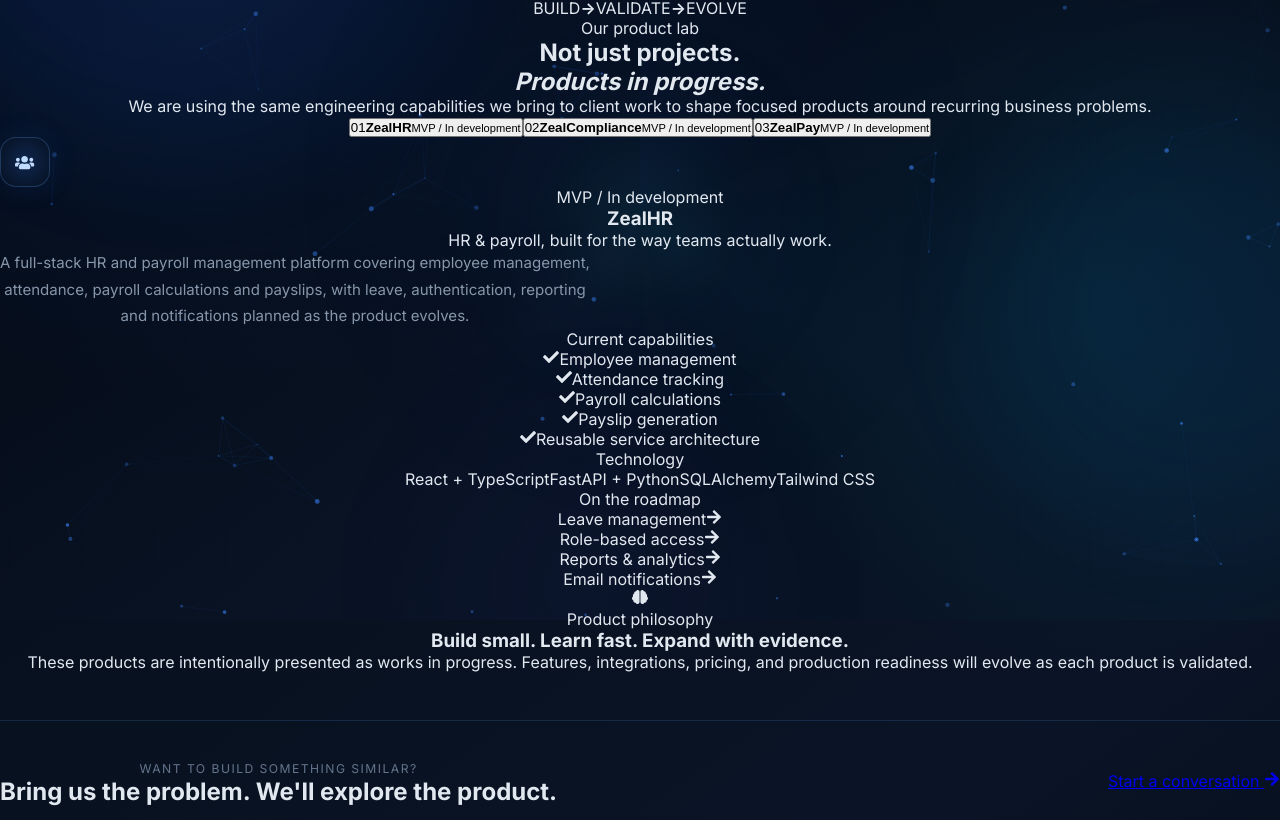
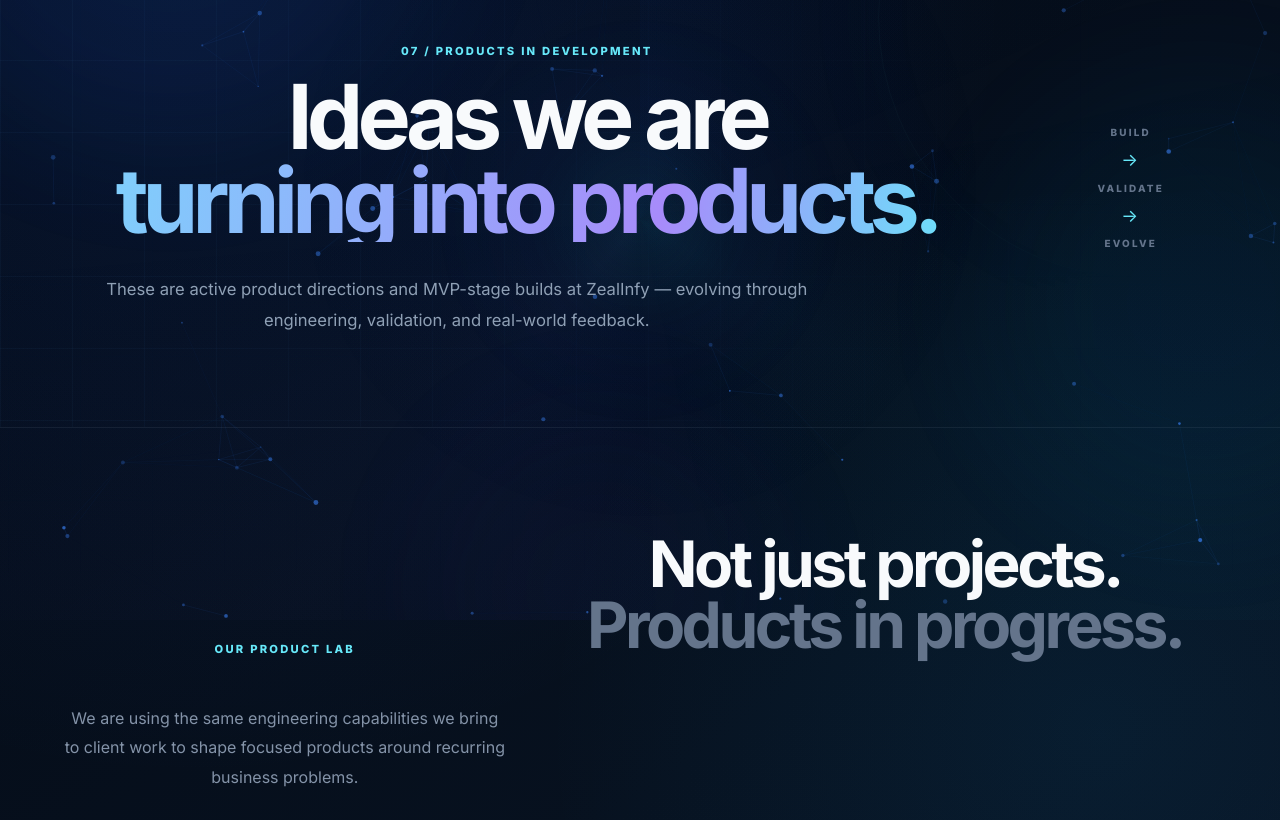
Before and after one commit to rajeshreddyrrr/ZealInfy-Website, a React (Create React App) app: page /products in a window 1280 px wide. Shown: the part 180-1000 px from the top of the page. Built offline with nearby package versions, Linux system fonts and the light colour scheme; no server answers.

Commit message:
fix: style products development experience

```diff
--- a/src/components/Products.css
+++ b/src/components/Products.css
@@ -1,298 +1,52 @@
-.products-section {
-  position: relative;
-  overflow: hidden;
-}
-
-.products-heading {
-  display: flex;
-  justify-content: space-between;
-  align-items: end;
-  gap: 3rem;
-  margin-bottom: 4rem;
-}
-
-.products-eyebrow {
-  display: inline-block;
-  margin-bottom: 0.9rem;
-  color: #7dd3fc;
-  font-size: 0.75rem;
-  font-weight: 800;
-  letter-spacing: 0.19em;
-  text-transform: uppercase;
-}
-
-.products-heading .section-title {
-  margin-bottom: 0;
-  text-align: left;
-  text-transform: none;
-  letter-spacing: -0.045em;
-  font-size: clamp(2.6rem, 5vw, 4.8rem);
-}
-
-.products-heading .section-subtitle {
-  margin: 0;
-  text-align: left;
-  max-width: 470px;
-}
-
-.products-grid {
-  display: grid;
-  grid-template-columns: repeat(12, minmax(0, 1fr));
-  gap: 1.4rem;
-  position: relative;
-}
-
-.product-card {
-  min-height: 300px;
-  padding: 2rem;
-  position: relative;
-  overflow: hidden;
-  border: 1px solid rgba(148, 163, 184, 0.12);
-  border-radius: 28px;
-  background:
-    linear-gradient(145deg, rgba(15, 32, 57, 0.7), rgba(5, 13, 26, 0.58));
-  backdrop-filter: blur(14px);
-  transition: transform 0.4s ease, border-color 0.4s ease, box-shadow 0.4s ease;
-}
-
-.product-card:nth-child(1) {
-  grid-column: span 7;
-  min-height: 380px;
-  padding: 2.6rem;
-  background:
-    radial-gradient(circle at 85% 15%, rgba(59, 130, 246, 0.18), transparent 35%),
-    linear-gradient(145deg, rgba(15, 38, 72, 0.82), rgba(5, 13, 26, 0.62));
-}
-
-.product-card:nth-child(2) {
-  grid-column: span 5;
-}
-
-.product-card:nth-child(3) {
-  grid-column: span 5;
-}
-
-.product-card:nth-child(4) {
-  grid-column: span 7;
-}
-
-.product-card::before {
-  content: '';
-  position: absolute;
-  width: 240px;
-  height: 240px;
-  right: -100px;
-  top: -130px;
-  border-radius: 50%;
-  background: rgba(56, 189, 248, 0.1);
-  filter: blur(35px);
-  transition: transform 0.5s ease;
-}
-
-.product-card:hover {
-  transform: translateY(-8px) rotate(-0.35deg);
-  border-color: rgba(96, 165, 250, 0.28);
-  box-shadow: 0 30px 90px rgba(0, 0, 0, 0.25), 0 0 50px rgba(37, 99, 235, 0.08);
-}
-
-.product-card:hover::before {
-  transform: scale(1.35);
-}
-
-.product-top {
-  display: flex;
-  align-items: center;
-  justify-content: space-between;
-  margin-bottom: 2.6rem;
-  position: relative;
-  z-index: 1;
-}
-
-.product-icon {
-  width: 50px;
-  height: 50px;
-  display: grid;
-  place-items: center;
-  border-radius: 16px;
-  color: #bfdbfe;
-  background: radial-gradient(circle, rgba(59, 130, 246, 0.2), rgba(7, 17, 31, 0.7));
-  border: 1px solid rgba(96, 165, 250, 0.25);
-  font-size: 1.2rem;
-  box-shadow: 0 0 30px rgba(59, 130, 246, 0.1);
-}
-
-.product-status {
-  padding: 0.35rem 0.7rem;
-  border-radius: 999px;
-  font-size: 0.65rem;
-  font-weight: 800;
-  letter-spacing: 0.09em;
-  text-transform: uppercase;
-}
-
-.product-status-building {
-  color: #bfdbfe;
-  background: rgba(59, 130, 246, 0.1);
-  border: 1px solid rgba(96, 165, 250, 0.2);
-}
-
-.product-status-exploring {
-  color: #94a3b8;
-  background: rgba(148, 163, 184, 0.07);
-  border: 1px solid rgba(148, 163, 184, 0.14);
-}
-
-.product-category {
-  color: #60a5fa;
-  font-size: 0.7rem;
-  font-weight: 800;
-  letter-spacing: 0.12em;
-  text-transform: uppercase;
-  margin-bottom: 0.65rem;
-  position: relative;
-  z-index: 1;
-}
-
-.product-name {
-  color: #f8fafc;
-  font-size: 1.8rem;
-  letter-spacing: -0.025em;
-  margin-bottom: 0.8rem;
-  position: relative;
-  z-index: 1;
-}
-
-.product-card:nth-child(1) .product-name {
-  font-size: clamp(2.1rem, 4vw, 3.2rem);
-}
-
-.product-description {
-  max-width: 590px;
-  color: #8796aa;
-  font-size: 0.94rem;
-  line-height: 1.75;
-  position: relative;
-  z-index: 1;
-}
-
-.product-link {
-  position: absolute;
-  left: 2rem;
-  bottom: 1.8rem;
-  display: inline-flex;
-  align-items: center;
-  gap: 0.5rem;
-  color: #93c5fd;
-  font-size: 0.76rem;
-  font-weight: 700;
-  opacity: 0.85;
-}
-
-.product-card:nth-child(1) .product-link {
-  left: 2.6rem;
-  bottom: 2.3rem;
-}
-
-.product-link svg {
-  font-size: 0.68rem;
-}
-
-.products-cta {
-  margin-top: 3rem;
-  padding: 2.2rem 0;
-  display: flex;
-  align-items: center;
-  justify-content: space-between;
-  gap: 2rem;
-  border-top: 1px solid rgba(96, 165, 250, 0.16);
-  border-bottom: 1px solid rgba(96, 165, 250, 0.1);
-}
-
-.products-cta span {
-  color: #64748b;
-  font-size: 0.76rem;
-  text-transform: uppercase;
-  letter-spacing: 0.12em;
-}
-
-.products-cta h3 {
-  color: #e2e8f0;
-  font-size: 1.3rem;
-  margin-top: 0.35rem;
-}
-
-.products-cta button {
-  flex-shrink: 0;
-  display: inline-flex;
-  align-items: center;
-  gap: 0.6rem;
-  padding: 0.9rem 1.25rem;
-  border-radius: 999px;
-  border: 1px solid rgba(96, 165, 250, 0.3);
-  background: rgba(59, 130, 246, 0.09);
-  color: #bfdbfe;
-  font-family: inherit;
-  font-weight: 700;
-  cursor: pointer;
-  transition: all 0.25s ease;
-}
-
-.products-cta button:hover {
-  background: rgba(59, 130, 246, 0.18);
-  transform: translateX(4px);
-}
-
-@media (max-width: 900px) {
-  .products-heading {
-    align-items: start;
-    flex-direction: column;
-    gap: 1.5rem;
-  }
-
-  .products-grid {
-    grid-template-columns: repeat(2, minmax(0, 1fr));
-  }
-
-  .product-card,
-  .product-card:nth-child(1),
-  .product-card:nth-child(2),
-  .product-card:nth-child(3),
-  .product-card:nth-child(4) {
-    grid-column: span 1;
-  }
-
-  .product-card:nth-child(1) {
-    min-height: 340px;
-  }
-}
-
-@media (max-width: 640px) {
-  .products-grid {
-    grid-template-columns: 1fr;
-  }
-
-  .product-card,
-  .product-card:nth-child(1),
-  .product-card:nth-child(2),
-  .product-card:nth-child(3),
-  .product-card:nth-child(4) {
-    grid-column: span 1;
-    min-height: 300px;
-    padding: 1.6rem;
-  }
-
-  .product-card:nth-child(1) .product-name {
-    font-size: 2rem;
-  }
-
-  .product-link,
-  .product-card:nth-child(1) .product-link {
-    left: 1.6rem;
-    bottom: 1.5rem;
-  }
-
-  .products-cta {
-    align-items: flex-start;
-    flex-direction: column;
-  }
-}
+.products-page{position:relative;overflow:hidden;padding-bottom:5rem;color:#e2e8f0}
+.products-hero{min-height:64vh;display:grid;grid-template-columns:1fr auto;align-items:center;gap:4rem;padding:7rem 6vw 5rem;border-bottom:1px solid rgba(148,163,184,.1);position:relative;overflow:hidden}
+.products-hero-grid{position:absolute;inset:0;background-image:linear-gradient(rgba(96,165,250,.045) 1px,transparent 1px),linear-gradient(90deg,rgba(96,165,250,.045) 1px,transparent 1px);background-size:72px 72px;mask-image:linear-gradient(90deg,#000,transparent 90%)}
+.products-hero-grid:after{content:'';position:absolute;width:520px;height:520px;right:-120px;top:-160px;border:1px solid rgba(103,232,249,.12);border-radius:50%;box-shadow:0 0 100px rgba(37,99,235,.08),inset 0 0 90px rgba(37,99,235,.04)}
+.products-copy{position:relative;z-index:2;max-width:900px}
+.products-eyebrow,.products-label{color:#67e8f9;font-size:.7rem;font-weight:850;letter-spacing:.2em;text-transform:uppercase}
+.products-copy h1{margin-top:1rem;color:#f8fafc;font-size:clamp(3.2rem,7vw,6.8rem);line-height:.93;letter-spacing:-.065em;max-width:920px}
+.products-copy h1 span{display:block;color:transparent;background:linear-gradient(100deg,#7dd3fc,#a78bfa 65%,#67e8f9);-webkit-background-clip:text;background-clip:text}
+.products-copy p{max-width:760px;margin-top:2rem;color:#8fa0b5;font-size:1.04rem;line-height:1.85}
+.products-stack{position:relative;z-index:2;display:flex;flex-direction:column;align-items:center;gap:.7rem;min-width:145px;color:#64748b;font-size:.62rem;font-weight:850;letter-spacing:.22em}
+.products-stack strong{color:#67e8f9;font-size:1.1rem;font-weight:400}
+.products-content{max-width:1400px;margin:auto;padding:6rem 5vw 0}
+.products-intro{display:grid;grid-template-columns:.8fr 1.2fr;gap:3rem;align-items:end;margin-bottom:3.5rem}
+.products-intro h2{margin-top:.55rem;color:#f8fafc;font-size:clamp(2.6rem,5vw,5rem);line-height:.96;letter-spacing:-.055em}
+.products-intro h2 em{font-style:normal;color:#64748b}
+.products-intro p{max-width:560px;color:#8493a8;line-height:1.85;font-size:1rem}
+.products-switcher{display:grid;grid-template-columns:repeat(3,1fr);border-top:1px solid rgba(148,163,184,.1);border-bottom:1px solid rgba(148,163,184,.1)}
+.products-switcher button{min-height:115px;padding:1.35rem 1.5rem;display:grid;grid-template-columns:42px 1fr;grid-template-rows:auto auto;column-gap:1rem;align-items:center;text-align:left;background:transparent;border:0;border-right:1px solid rgba(148,163,184,.1);color:inherit;cursor:pointer;transition:background .3s ease,border-color .3s ease}
+.products-switcher button:last-child{border-right:0}
+.products-switcher button>span{grid-row:1 / span 2;color:#38bdf8;font-size:.68rem;font-weight:850;letter-spacing:.12em}
+.products-switcher button strong{color:#9aa9bd;font-size:1rem;transition:color .25s ease}
+.products-switcher button small{color:#526174;font-size:.62rem;letter-spacing:.08em;text-transform:uppercase;margin-top:.2rem}
+.products-switcher button:hover,.products-switcher button.active{background:linear-gradient(90deg,rgba(59,130,246,.1),rgba(14,165,233,.025))}
+.products-switcher button.active strong{color:#f8fafc}
+.products-switcher button.active small{color:#67e8f9}
+.product-detail{margin-top:2.5rem;padding:2.8rem 0 3.5rem;border-bottom:1px solid rgba(148,163,184,.1)}
+.product-detail-top{display:flex;gap:1.2rem;align-items:flex-start}
+.product-icon{width:58px;height:58px;flex:0 0 58px;display:grid;place-items:center;border:1px solid rgba(103,232,249,.2);border-radius:50%;color:#67e8f9;background:rgba(14,165,233,.06);font-size:1.1rem}
+.product-detail-top h3{margin-top:.4rem;color:#f8fafc;font-size:clamp(2rem,4vw,3.4rem);line-height:1;letter-spacing:-.05em}
+.product-tagline{margin-top:.65rem;color:#94a3b8;font-size:1rem;line-height:1.7}
+.product-detail>.product-description{max-width:860px;margin:2rem 0 2.7rem;color:#8fa0b5;line-height:1.9;font-size:1rem}
+.product-columns{display:grid;grid-template-columns:1.15fr .85fr 1fr;gap:3rem}
+.product-columns>div{padding-top:1.5rem;border-top:1px solid rgba(148,163,184,.09)}
+.product-columns .products-label{display:block;margin-bottom:1rem}
+.product-item{display:flex;gap:.65rem;align-items:flex-start;padding:.48rem 0;color:#aebbd0;font-size:.85rem;line-height:1.5}
+.product-item svg{color:#67e8f9;flex:0 0 auto;margin-top:.2rem;font-size:.72rem}
+.product-stack{display:flex;flex-wrap:wrap;gap:.5rem}
+.product-stack span{padding:.5rem .65rem;border:1px solid rgba(125,211,252,.12);background:rgba(15,23,42,.4);color:#aebbd0;font-size:.7rem}
+.product-roadmap{display:flex;justify-content:space-between;gap:1rem;padding:.55rem 0;color:#8fa0b5;font-size:.82rem;border-bottom:1px solid rgba(148,163,184,.06)}
+.product-roadmap svg{color:#38bdf8;font-size:.7rem;transition:transform .25s}
+.product-roadmap:hover svg{transform:translateX(4px)}
+.products-note{margin-top:3rem;padding:1.7rem;display:flex;gap:1rem;align-items:flex-start;background:linear-gradient(120deg,rgba(14,165,233,.045),rgba(59,130,246,.025));border:1px solid rgba(96,165,250,.1)}
+.products-note>svg{flex:0 0 auto;margin-top:.2rem;color:#67e8f9}
+.products-note h3{margin-top:.45rem;color:#e2e8f0;font-size:1.25rem}
+.products-note p{margin-top:.55rem;max-width:820px;color:#718096;font-size:.8rem;line-height:1.7}
+.products-cta{margin-top:5rem;padding:3rem 0;display:flex;align-items:center;justify-content:space-between;gap:2rem;border-top:1px solid rgba(148,163,184,.1)}
+.products-cta h2{margin-top:.6rem;color:#f8fafc;font-size:clamp(2rem,4vw,4rem);line-height:1;letter-spacing:-.05em;max-width:760px}
+.products-cta a{display:inline-flex;align-items:center;gap:.75rem;padding:1rem 1.25rem;background:#7dd3fc;color:#06101d;text-decoration:none;font-size:.78rem;font-weight:850;white-space:nowrap}
+.products-cta a svg{transition:transform .25s}
+.products-cta a:hover svg{transform:translateX(4px)}
+@media(max-width:950px){.products-hero{grid-template-columns:1fr;min-height:auto}.products-stack{flex-direction:row;justify-content:flex-start;align-items:center}.products-intro{grid-template-columns:1fr;gap:1.5rem}.products-switcher{grid-template-columns:1fr}.products-switcher button{border-right:0;border-bottom:1px solid rgba(148,163,184,.1)}.products-switcher button:last-child{border-bottom:0}.product-columns{grid-template-columns:1fr 1fr}.products-cta{align-items:flex-start;flex-direction:column}}
+@media(max-width:640px){.products-hero{padding:5rem 1.25rem 3.5rem}.products-copy h1{font-size:clamp(3rem,14vw,5rem)}.products-copy p{font-size:.94rem}.products-content{padding:4rem 1.25rem 0}.products-intro h2{font-size:clamp(2.6rem,12vw,4rem)}.products-stack{flex-wrap:wrap;gap:.45rem}.products-stack strong{font-size:.9rem}.product-detail{padding-top:2rem}.product-columns{grid-template-columns:1fr;gap:2rem}.products-note{padding:1.25rem}.products-cta{margin-top:4rem}.products-cta a{width:100%;justify-content:center}}
```
